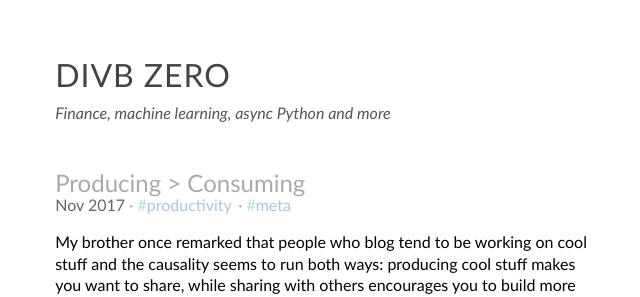
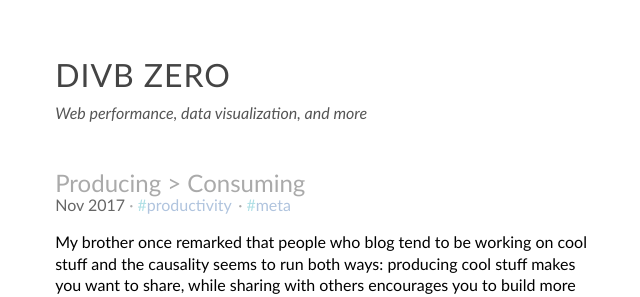
Before and after one commit to divbzero/divbzero, a Jekyll site: the page built from _posts/2017-11-18-producing-vs-consuming.md, in a window 1280 px wide. Shown: the top 297 px of the page, without its empty margins (316-956 px from the left). Built offline with Jekyll 4.4.1, drawn with Linux system fonts in a browser that asks for light colours; comment, search, counter and statistics services are not loaded.

Commit message:
Update tagline

```diff
--- a/_config.yml
+++ b/_config.yml
@@ -1,6 +1,6 @@
 github: [metadata]
 name: divB Zero
-description: Finance, machine learning, async Python and more
+description: Web performance, data visualization, and more
 author:
   name: Chris Lei
   email: chris@divbzero.com
```
Also changed, not shown: README.md.
